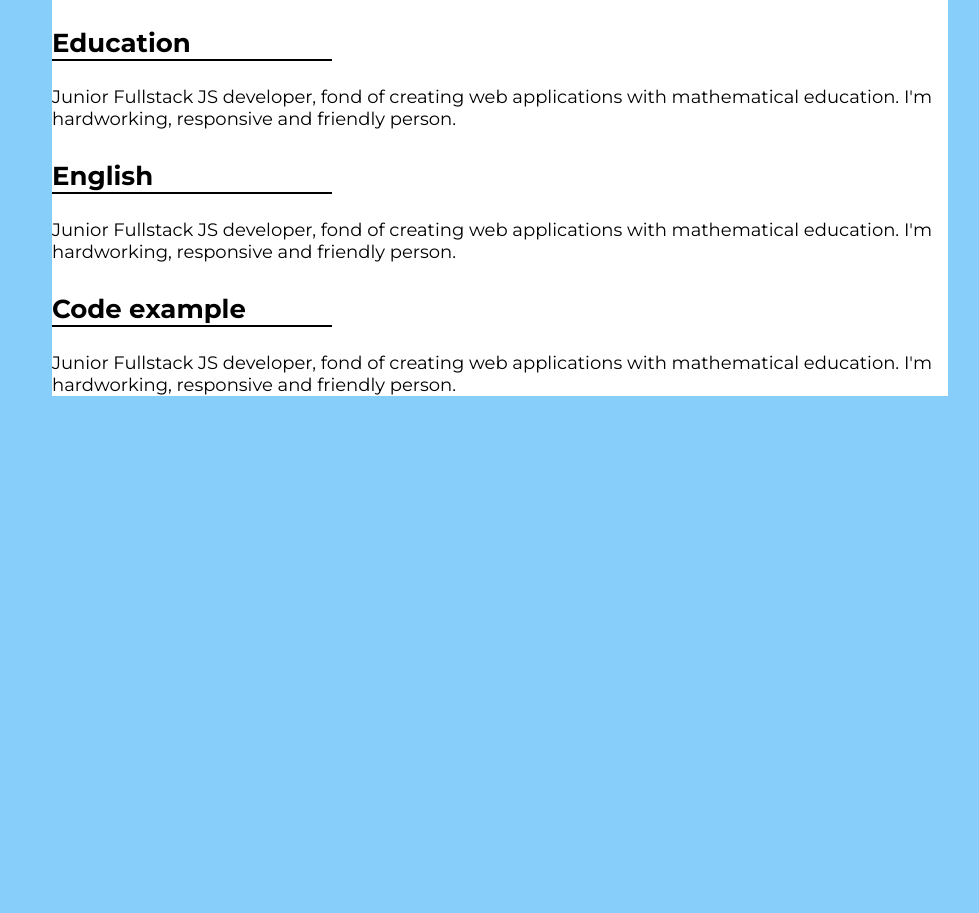
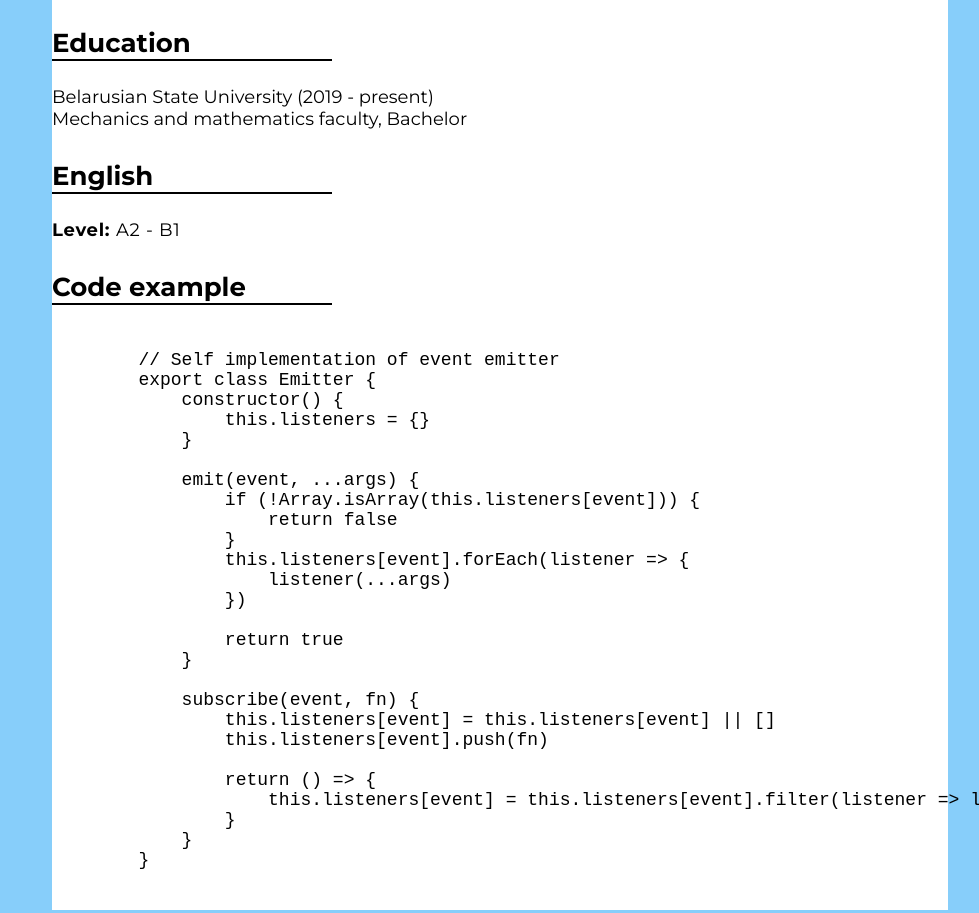
Before and after one commit to s1ga/rsschool-cv, a plain HTML site: page index.html in a window 1280 px wide. Shown: the part 960-1873 px from the top of the page, without its empty margins (140-1119 px from the left). Before the commit the page ends 1386 px from the top, so only its background shows below. Drawn offline with Linux system fonts and the light colour scheme.

Commit message:
feat: add education, english and code example section

```diff
--- a/index.html
+++ b/index.html
@@ -66,17 +66,57 @@
 
         <section class="main-section">
             <h2 class="section-title">Education</h2>
-            <p class="section-text">Junior Fullstack JS developer, fond of creating web applications with mathematical education. I'm hardworking, responsive and friendly person.</p>
+            <p class="section-text">
+                <p>Belarusian State University (2019 - present)</p>
+                <p>Mechanics and mathematics faculty, Bachelor</p>
+            </p>
         </section>
 
         <section class="main-section">
             <h2 class="section-title">English</h2>
-            <p class="section-text">Junior Fullstack JS developer, fond of creating web applications with mathematical education. I'm hardworking, responsive and friendly person.</p>
+            <p class="section-text">
+                <ul class="section-list">
+                    <li class="section-list-item">
+                        <span>Level: </span> A2 - B1
+                    </li>
+                </ul>
+            </p>
         </section>
 
         <section class="main-section">
             <h2 class="section-title">Code example</h2>
-            <p class="section-text">Junior Fullstack JS developer, fond of creating web applications with mathematical education. I'm hardworking, responsive and friendly person.</p>
+            <p class="section-text">
+                <pre>
+                    <code>
+        // Self implementation of event emitter
+        export class Emitter {
+            constructor() {
+                this.listeners = {}
+            }
+
+            emit(event, ...args) {
+                if (!Array.isArray(this.listeners[event])) {
+                    return false
+                }
+                this.listeners[event].forEach(listener => {
+                    listener(...args)
+                })
+
+                return true
+            }
+
+            subscribe(event, fn) {
+                this.listeners[event] = this.listeners[event] || []
+                this.listeners[event].push(fn)
+
+                return () => {
+                    this.listeners[event] = this.listeners[event].filter(listener => listener !== fn)
+                }
+            }
+        }
+                    </code>
+                </pre>
+            </p>
         </section>
     </main>
 </div>
```
